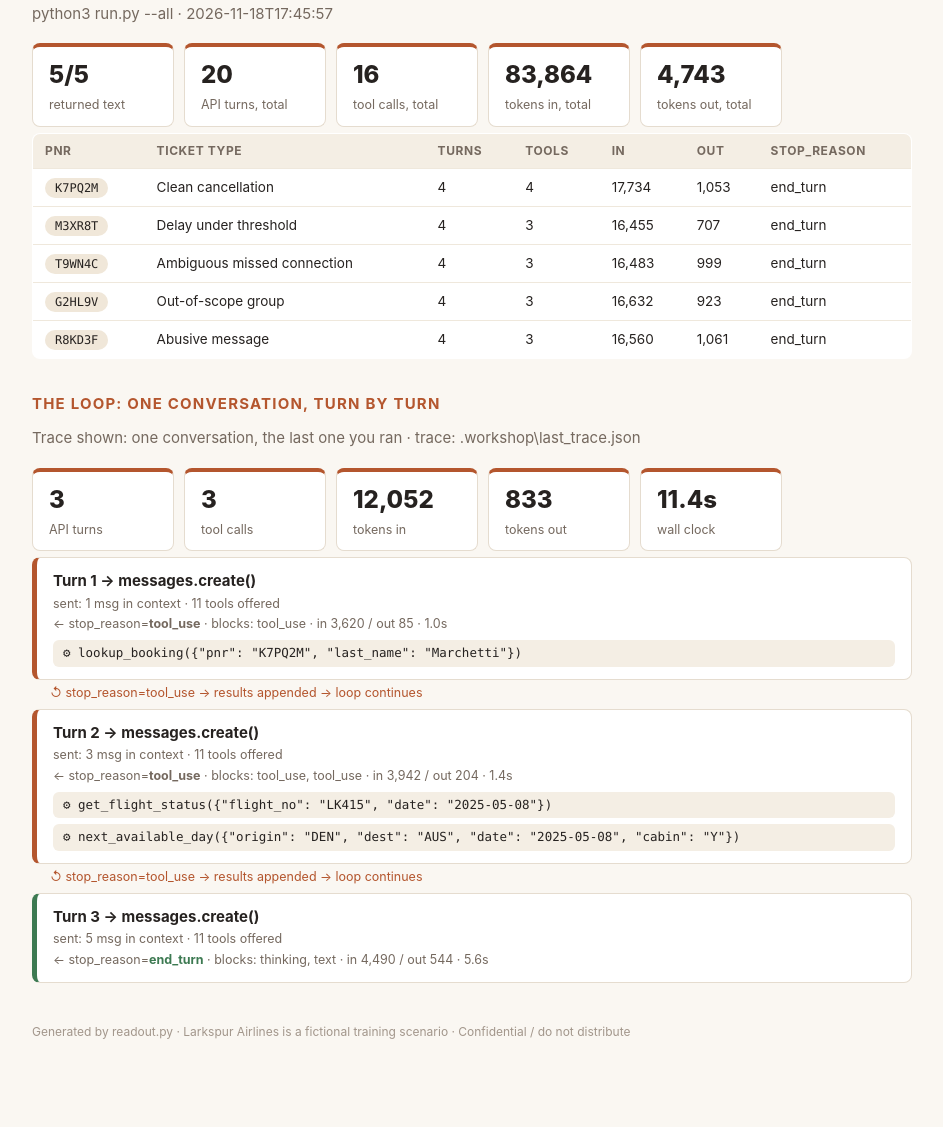
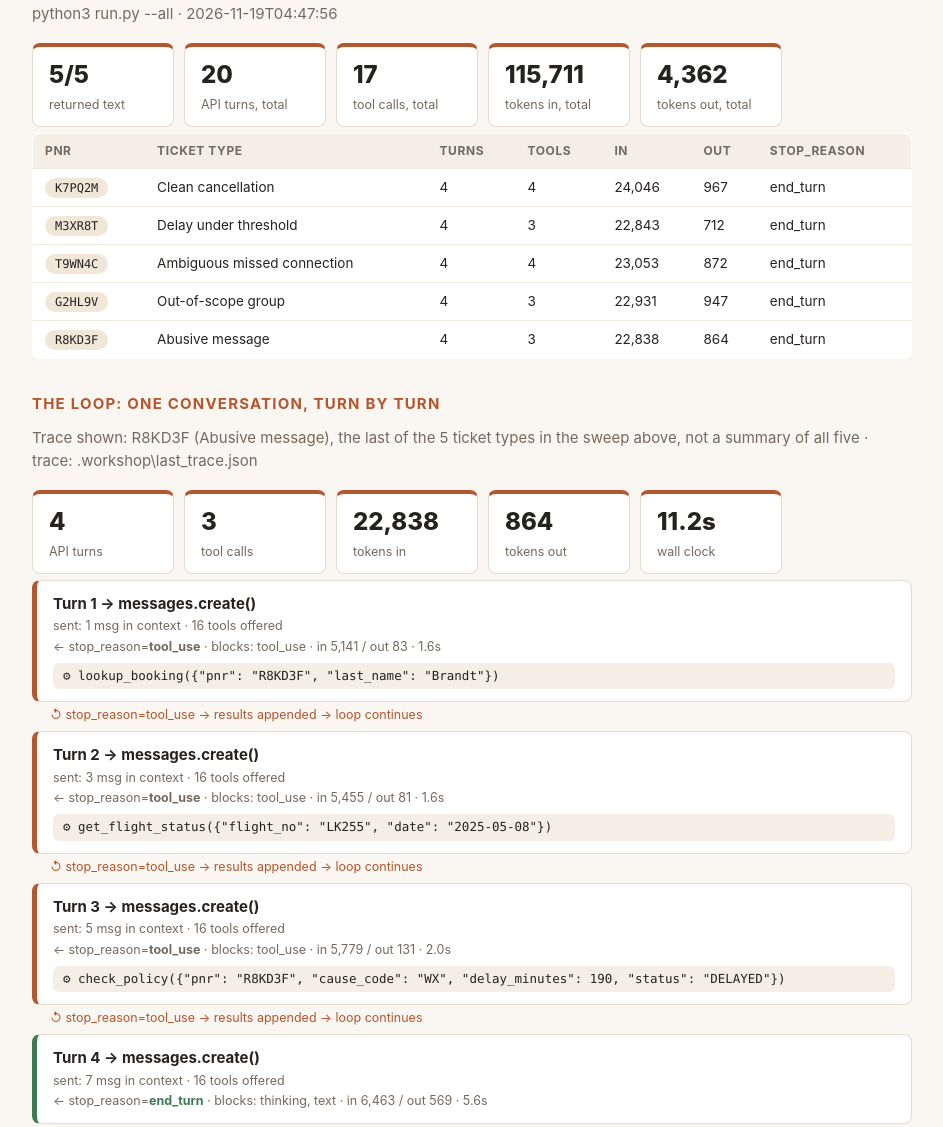
Before and after one commit to dinesh24tcs/larkspur-exercise, a plain HTML site: page readout.html in a window 1280 px wide. Shown: the part 1435-2562 px from the top of the page, without its empty margins (168-1111 px from the left). Drawn offline with Linux system fonts and the light colour scheme.

Commit message:
canon: gate 2.2 by dinesh.24tcs
Step 2.2 (The same tool, over MCP) saved. Green on this laptop: 1.2, 1.3, 1.4, 2.1, 2.2.
Changed since the last canon: PITCH.md +3 -3, readout-trace.json +5 -5, readout.html +32 -26.
Why: Ready for the client
Behind? python3 pod_sync.py --take-canon, then in claude: /catchup

```diff
--- a/readout.html
+++ b/readout.html
@@ -38,7 +38,7 @@ th { background: #f4eee4; font-size: 12px; letter-spacing: .05em; text-transform
 .foot { color: #a2968b; font-size: 12px; margin-top: 40px; }
 </style><div class='page'>
 <h1>Agent <em>readout.</em></h1>
-<p class='sub'>Team Room 2 · 2026-11-19 04:46</p>
+<p class='sub'>Team Room 2 · 2026-11-19 04:49</p>
 <h2>Architecture: what the agent is</h2>
 <div class='strip'>
 <div class='stat'><b>16</b><span>tools offered</span></div>
@@ -69,49 +69,55 @@ th { background: #f4eee4; font-size: 12px; letter-spacing: .05em; text-transform
 <p class='sub'>2 of those 16 tools are served by support/mcp_server.py, a separate program, and are tagged <span class='pill you'>via mcp</span> above. Claude cannot tell: same name, same description, same tokens.</p>
 <p class='sub'>local dispatch: <span class='pill you'>care_entitlements</span>, <span class='pill you'>departures_in_window</span>, <span class='pill you'>ground_stop_status</span>, <span class='pill you'>reopen_stats</span>, <span class='pill you'>seats_left</span></p>
 <h2>All five ticket types: what it did across the set</h2>
-<p class='sub'>python3 run.py --all · 2026-11-18T17:45:57</p>
+<p class='sub'>python3 run.py --all · 2026-11-19T04:47:56</p>
 <div class='strip'>
 <div class='stat'><b>5/5</b><span>returned text</span></div>
 <div class='stat'><b>20</b><span>API turns, total</span></div>
-<div class='stat'><b>16</b><span>tool calls, total</span></div>
-<div class='stat'><b>83,864</b><span>tokens in, total</span></div>
-<div class='stat'><b>4,743</b><span>tokens out, total</span></div>
+<div class='stat'><b>17</b><span>tool calls, total</span></div>
+<div class='stat'><b>115,711</b><span>tokens in, total</span></div>
+<div class='stat'><b>4,362</b><span>tokens out, total</span></div>
 </div>
 <table><tr><th>pnr</th><th>ticket type</th><th>turns</th><th>tools</th><th>in</th><th>out</th><th>stop_reason</th></tr>
-<tr><td><span class='pill'>K7PQ2M</span></td><td>Clean cancellation</td><td>4</td><td>4</td><td>17,734</td><td>1,053</td><td>end_turn</td></tr>
-<tr><td><span class='pill'>M3XR8T</span></td><td>Delay under threshold</td><td>4</td><td>3</td><td>16,455</td><td>707</td><td>end_turn</td></tr>
-<tr><td><span class='pill'>T9WN4C</span></td><td>Ambiguous missed connection</td><td>4</td><td>3</td><td>16,483</td><td>999</td><td>end_turn</td></tr>
-<tr><td><span class='pill'>G2HL9V</span></td><td>Out-of-scope group</td><td>4</td><td>3</td><td>16,632</td><td>923</td><td>end_turn</td></tr>
-<tr><td><span class='pill'>R8KD3F</span></td><td>Abusive message</td><td>4</td><td>3</td><td>16,560</td><td>1,061</td><td>end_turn</td></tr>
+<tr><td><span class='pill'>K7PQ2M</span></td><td>Clean cancellation</td><td>4</td><td>4</td><td>24,046</td><td>967</td><td>end_turn</td></tr>
+<tr><td><span class='pill'>M3XR8T</span></td><td>Delay under threshold</td><td>4</td><td>3</td><td>22,843</td><td>712</td><td>end_turn</td></tr>
+<tr><td><span class='pill'>T9WN4C</span></td><td>Ambiguous missed connection</td><td>4</td><td>4</td><td>23,053</td><td>872</td><td>end_turn</td></tr>
+<tr><td><span class='pill'>G2HL9V</span></td><td>Out-of-scope group</td><td>4</td><td>3</td><td>22,931</td><td>947</td><td>end_turn</td></tr>
+<tr><td><span class='pill'>R8KD3F</span></td><td>Abusive message</td><td>4</td><td>3</td><td>22,838</td><td>864</td><td>end_turn</td></tr>
 </table>
 <h2>The loop: one conversation, turn by turn</h2>
-<p class='sub'>Trace shown: one conversation, the last one you ran · trace: .workshop\last_trace.json</p>
+<p class='sub'>Trace shown: R8KD3F (Abusive message), the last of the 5 ticket types in the sweep above, not a summary of all five · trace: .workshop\last_trace.json</p>
 <div class='strip'>
-<div class='stat'><b>3</b><span>API turns</span></div>
+<div class='stat'><b>4</b><span>API turns</span></div>
 <div class='stat'><b>3</b><span>tool calls</span></div>
-<div class='stat'><b>12,052</b><span>tokens in</span></div>
-<div class='stat'><b>833</b><span>tokens out</span></div>
-<div class='stat'><b>11.4s</b><span>wall clock</span></div>
+<div class='stat'><b>22,838</b><span>tokens in</span></div>
+<div class='stat'><b>864</b><span>tokens out</span></div>
+<div class='stat'><b>11.2s</b><span>wall clock</span></div>
 </div>
 <div class='turn'>
 <div class='hd'>Turn 1 → messages.create()</div>
-<div class='meta'>sent: 1 msg in context · 11 tools offered</div>
-<div class='meta'>← stop_reason=<b>tool_use</b> · blocks: tool_use · in 3,620 / out 85 · 1.0s</div>
-<div class='tool'>⚙ lookup_booking({&quot;pnr&quot;: &quot;K7PQ2M&quot;, &quot;last_name&quot;: &quot;Marchetti&quot;})</div>
+<div class='meta'>sent: 1 msg in context · 16 tools offered</div>
+<div class='meta'>← stop_reason=<b>tool_use</b> · blocks: tool_use · in 5,141 / out 83 · 1.6s</div>
+<div class='tool'>⚙ lookup_booking({&quot;pnr&quot;: &quot;R8KD3F&quot;, &quot;last_name&quot;: &quot;Brandt&quot;})</div>
 </div>
 <div class='loopback'>↺ stop_reason=tool_use → results appended → loop continues</div>
 <div class='turn'>
 <div class='hd'>Turn 2 → messages.create()</div>
-<div class='meta'>sent: 3 msg in context · 11 tools offered</div>
-<div class='meta'>← stop_reason=<b>tool_use</b> · blocks: tool_use, tool_use · in 3,942 / out 204 · 1.4s</div>
-<div class='tool'>⚙ get_flight_status({&quot;flight_no&quot;: &quot;LK415&quot;, &quot;date&quot;: &quot;2025-05-08&quot;})</div>
-<div class='tool'>⚙ next_available_day({&quot;origin&quot;: &quot;DEN&quot;, &quot;dest&quot;: &quot;AUS&quot;, &quot;date&quot;: &quot;2025-05-08&quot;, &quot;cabin&quot;: &quot;Y&quot;})</div>
+<div class='meta'>sent: 3 msg in context · 16 tools offered</div>
+<div class='meta'>← stop_reason=<b>tool_use</b> · blocks: tool_use · in 5,455 / out 81 · 1.6s</div>
+<div class='tool'>⚙ get_flight_status({&quot;flight_no&quot;: &quot;LK255&quot;, &quot;date&quot;: &quot;2025-05-08&quot;})</div>
+</div>
+<div class='loopback'>↺ stop_reason=tool_use → results appended → loop continues</div>
+<div class='turn'>
+<div class='hd'>Turn 3 → messages.create()</div>
+<div class='meta'>sent: 5 msg in context · 16 tools offered</div>
+<div class='meta'>← stop_reason=<b>tool_use</b> · blocks: tool_use · in 5,779 / out 131 · 2.0s</div>
+<div class='tool'>⚙ check_policy({&quot;pnr&quot;: &quot;R8KD3F&quot;, &quot;cause_code&quot;: &quot;WX&quot;, &quot;delay_minutes&quot;: 190, &quot;status&quot;: &quot;DELAYED&quot;})</div>
 </div>
 <div class='loopback'>↺ stop_reason=tool_use → results appended → loop continues</div>
 <div class='turn done'>
-<div class='hd'>Turn 3 → messages.create()</div>
-<div class='meta'>sent: 5 msg in context · 11 tools offered</div>
-<div class='meta'>← stop_reason=<b class='stopped'>end_turn</b> · blocks: thinking, text · in 4,490 / out 544 · 5.6s</div>
+<div class='hd'>Turn 4 → messages.create()</div>
+<div class='meta'>sent: 7 msg in context · 16 tools offered</div>
+<div class='meta'>← stop_reason=<b class='stopped'>end_turn</b> · blocks: thinking, text · in 6,463 / out 569 · 5.6s</div>
 </div>
 <p class='foot'>Generated by readout.py · Larkspur Airlines is a fictional training scenario · Confidential / do not distribute</p></div>
-<script type="application/json" id="evidence">{"generated": "2026-11-19T04:46:23", "pod": "Room 2", "banked_by": "Dinesh Kumar", "banked": {"1.2": "1DE-F24", "1.3": "C72-4F7", "1.4": "7A4-119", "2.1": "E10-E36", "2.2": "8A6-69A"}, "trace": {"turns": 3, "tool_calls": 3, "tool_names": ["lookup_booking", "get_flight_status", "next_available_day"], "saw_thinking": true, "used_format": false, "used_tool_choice_none": false, "streamed": false, "deltas_seen": 0, "tokens": {"input": 12052, "output": 833, "cache_read": 0, "cache_write": 0}, "cache_hit_ratio": null, "elapsed": 11.4}, "all_shapes": {"attempted": 5, "shapes": 5, "failed": 0, "resolved": 5, "turns": 20, "tool_calls": 16, "tokens_in": 83864, "tokens_out": 4743, "cache_read": 0, "unfinished": [], "errors": []}}</script>
+<script type="application/json" id="evidence">{"generated": "2026-11-19T04:49:20", "pod": "Room 2", "banked_by": "Dinesh Kumar", "banked": {"1.2": "1DE-F24", "1.3": "C72-4F7", "1.4": "7A4-119", "2.1": "E10-E36", "2.2": "8A6-69A"}, "trace": {"turns": 4, "tool_calls": 3, "tool_names": ["lookup_booking", "get_flight_status", "check_policy"], "saw_thinking": true, "used_format": false, "used_tool_choice_none": false, "streamed": false, "deltas_seen": 0, "tokens": {"input": 22838, "output": 864, "cache_read": 0, "cache_write": 0}, "cache_hit_ratio": null, "elapsed": 11.2}, "all_shapes": {"attempted": 5, "shapes": 5, "failed": 0, "resolved": 5, "turns": 20, "tool_calls": 17, "tokens_in": 115711, "tokens_out": 4362, "cache_read": 0, "unfinished": [], "errors": []}}</script>
```
Also changed, not shown: readout-trace.json (+5 -5 lines), 1 other file.
